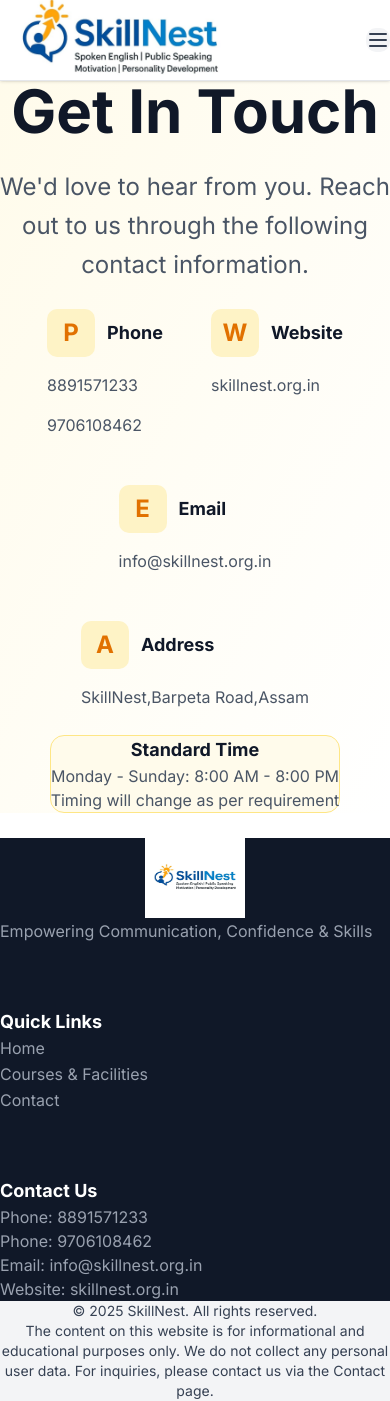
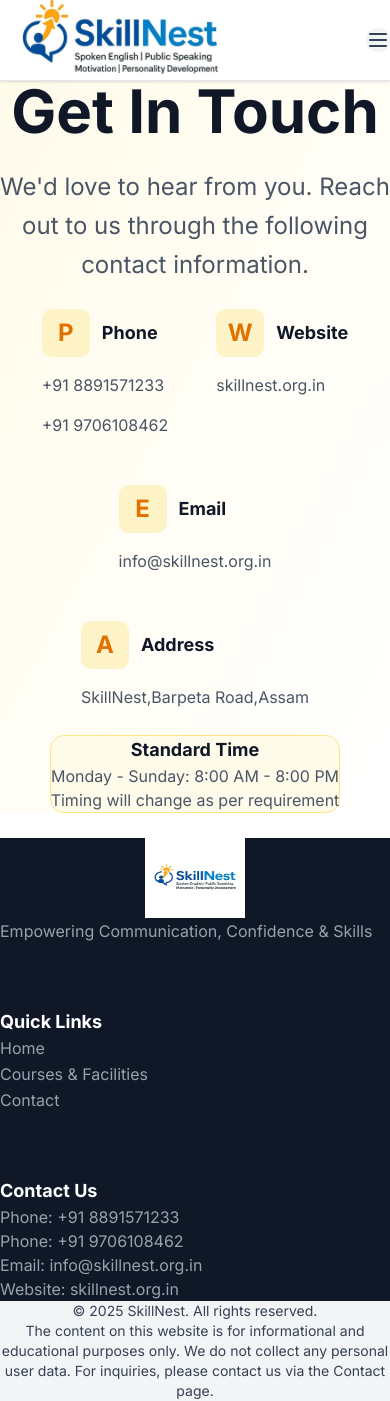
Before and after one commit to ari2387q/skillnest-website-build, a Next.js app: page /contact in a window 390 px wide. Built offline with nearby package versions, Linux system fonts and the light colour scheme.

Commit message:
phone number modified

```diff
--- a/app/contact/page.tsx
+++ b/app/contact/page.tsx
@@ -28,8 +28,8 @@ export default function ContactPage() {
                 </div>
                 <h3 className="font-bold text-gray-900 dark:text-white text-lg">Phone</h3>
               </div>
-              <p className="text-gray-600 dark:text-gray-400 text-base">8891571233</p>
-              <p className="text-gray-600 dark:text-gray-400 text-base">9706108462</p>
+              <p className="text-gray-600 dark:text-gray-400 text-base">+91 8891571233</p>
+              <p className="text-gray-600 dark:text-gray-400 text-base">+91 9706108462</p>
             </div>
 
             {/* Website */}
--- a/components/footer.tsx
+++ b/components/footer.tsx
@@ -38,8 +38,8 @@ export default function Footer() {
           <div>
             <h4 className="font-bold mb-8 text-lg">Contact Us</h4>
             <ul className="space-y-2 text-gray-400 text-base">
-              <li>Phone: 8891571233</li>
-              <li>Phone: 9706108462</li>
+              <li>Phone: +91 8891571233</li>
+              <li>Phone: +91 9706108462</li>
               <li>Email: info@skillnest.org.in</li>
               <li>Website: skillnest.org.in</li>
             </ul>
```
